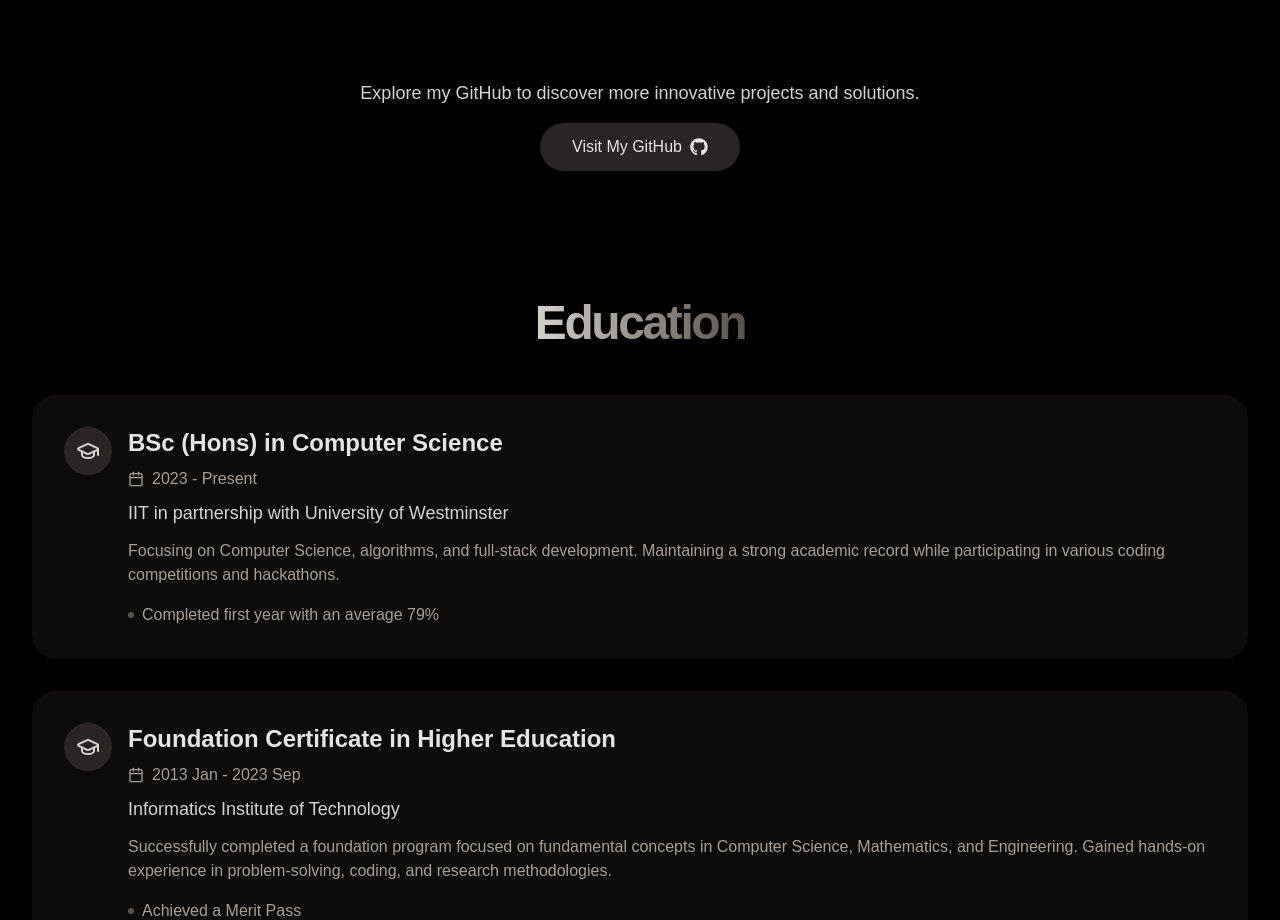
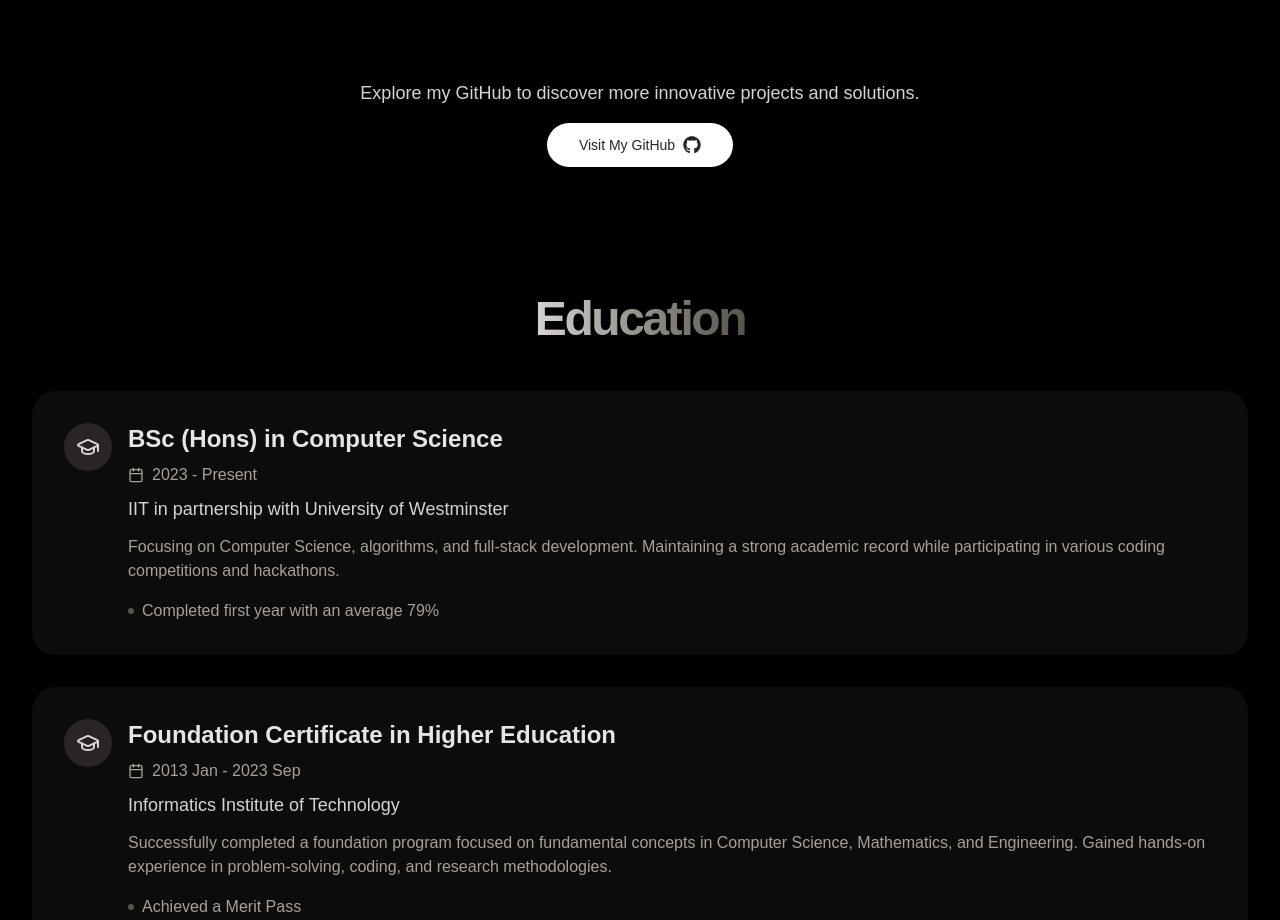
Before and after one commit to yasithrashan/Yasith-Rashan-Portfolio, a React (Vite) app: page / in a window 1280 px wide. Shown: the part 3420-4340 px from the top of the page. Built offline with nearby package versions, Linux system fonts and the light colour scheme.

Commit message:
Modify Code

```diff
--- a/src/components/Projects.jsx
+++ b/src/components/Projects.jsx
@@ -111,13 +111,13 @@ const Projects = () => {
           href="https://github.com/yasithrashan2003"
           target="_blank"
           rel="noopener noreferrer"
-    className="flex items-center justify-center gap-2 rounded-full bg-stone-800 px-3 py-1 text-base text-stone-200 transition-colors duration-300 hover:bg-stone-700 mx-auto w-max
-    sm:px-4 sm:py-1.5 md:px-6 md:py-2 lg:px-8 lg:py-3"
+          className="inline-flex items-center justify-center gap-2 rounded-full bg-white px-8 py-3 text-sm font-medium text-stone-800 transition-colors hover:bg-stone-200 focus:outline-none focus:ring-2 focus:ring-stone-400 focus:ring-offset-2 focus:ring-offset-slate-950"
         >
           Visit My GitHub
           <FaGithub className="text-lg" />
         </a>
       </motion.div>
+
 
 
 
```
Lines whose indentation alone changed are shown as unchanged.
